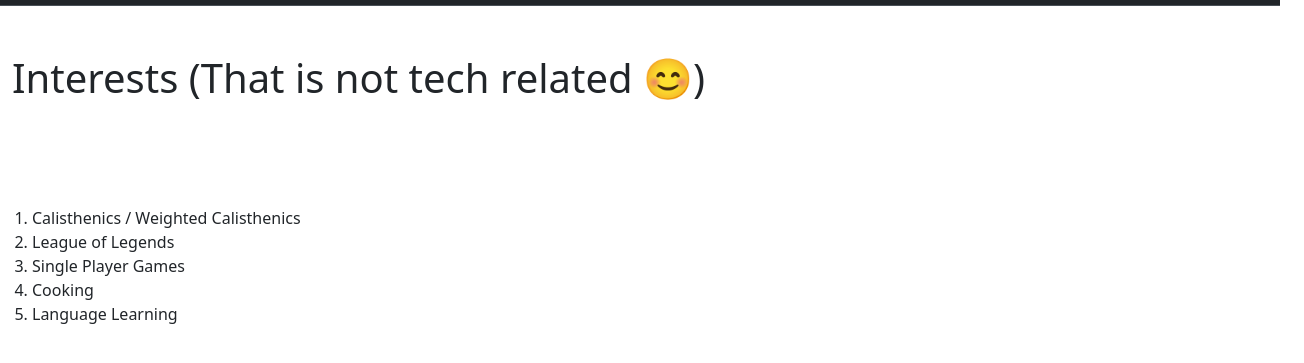
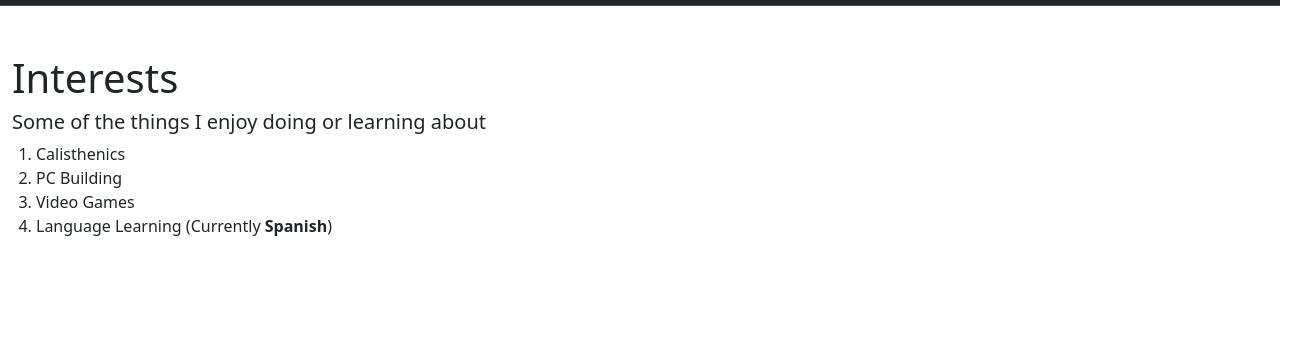
Before and after one commit to kahalagan00/cv-24, a plain HTML site: page interests.html in a window 1280 px wide. Shown: the part 71-434 px from the top of the page, 1304 px wide, since content can reach past the window. Drawn offline with nearby package versions, Linux system fonts and the light colour scheme.

Commit message:
Add files via upload
Updated formatting of job experience section. Updated information about interests/hobbies.

```diff
--- a/interests.html
+++ b/interests.html
@@ -185,15 +185,13 @@
     <section class="customize-1">
         <div class="container-fluid">
           <div class="row py-5">
-            <h1>Interests (That is not tech related 😊)</h1>
-          </div>
-          <div class="row py-5 mx-2">
-            <ol>
-              <li>Calisthenics / Weighted Calisthenics</li>
-              <li>League of Legends</li>
-              <li>Single Player Games</li>
-              <li>Cooking</li>
-              <li>Language Learning</li>
+            <h1>Interests</h1>
+            <h5>Some of the things I enjoy doing or learning about</h5>
+            <ol class="mx-4">
+              <li>Calisthenics</li>
+              <li>PC Building</li>
+              <li>Video Games</li>
+              <li>Language Learning (Currently <strong>Spanish</strong>)</li>
             </ol>
           </div>
         </div>
```
Also changed, not shown: index.html (+4 -4 lines).
